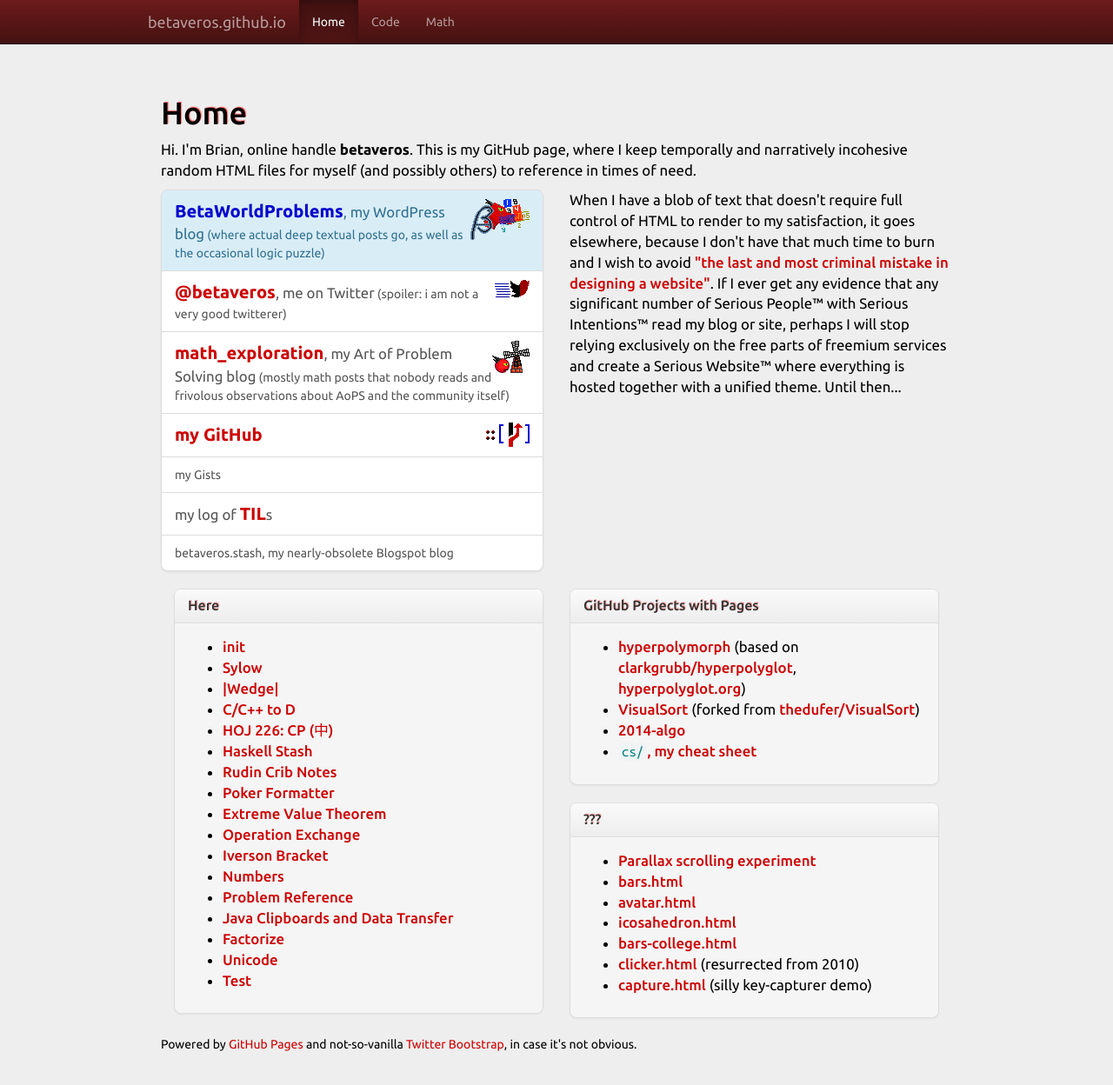
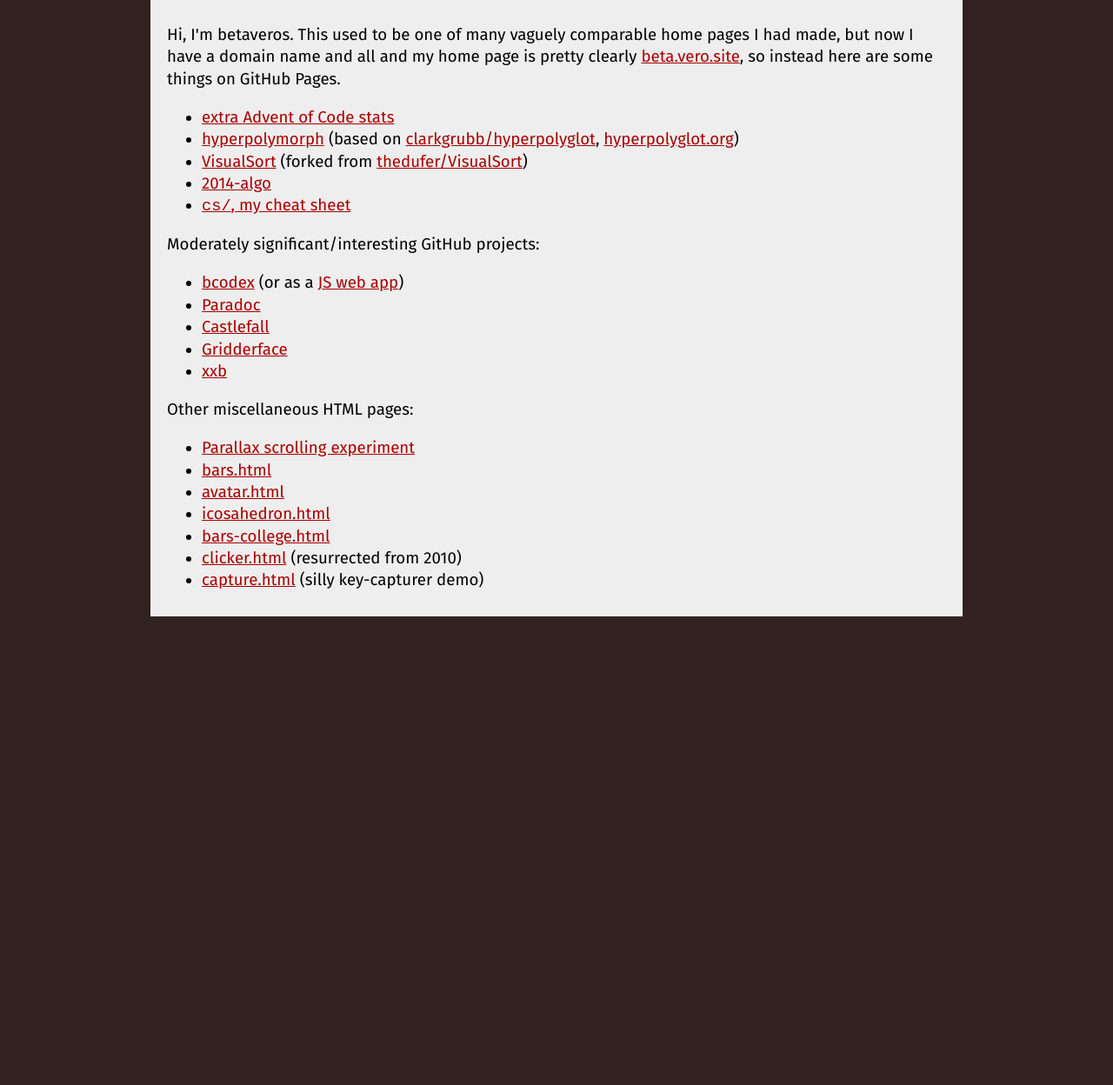
Before and after one commit to betaveros/betaveros.github.io, a Jekyll site: the page index.html, which Jekyll copies as it is, in a window 1280 px wide and 1261 px high. Shown: the top 1248 px of the window at 87% size. Built offline with Jekyll 4.4.1, drawn with Linux system fonts in a browser that asks for light colours.

Commit message:
replace index.html

```diff
--- a/index.html
+++ b/index.html
@@ -1,78 +1,55 @@
----
-layout: default
-category: home
-title: Home
----
-<p class="master">Hi. I'm Brian, online handle <strong>betaveros</strong>. This is my GitHub page, where I keep temporally and narratively incohesive random HTML files for myself (and possibly others) to reference in times of need.</p>
+<!DOCTYPE html>
+<html lang="en">
+	<head>
+	<meta charset="utf-8">
+	<meta http-equiv="X-UA-Compatible" content="IE=edge">
+	<meta name="viewport" content="width=device-width, initial-scale=1">
+	<title>betaveros.github.io</title>
+	<link href='https://fonts.googleapis.com/css?family=Fira+Sans:400,400italic,500' rel='stylesheet' type='text/css'>
+	<style>
+/* generic */
+body {
+	font-family: "Fira Sans",Ubuntu,"Helvetica Neue",Helvetica,Arial,sans-serif;
+	font-size: 14pt;
+	line-height: 1.36;
+	background-color: #322;
+	margin: 0;
+}
+code { font-family: "Fira Mono",monospace; }
+a:link { color: #a00; }
+a:hover { color: #c00; }
+a:visited { color: #703; }
+a:visited:hover { color: #a03; }
 
-<div class="row">
-<div class="col-md-6">
-<div class="list-group">
-	<a href="https://betaveros.wordpress.com/" class="list-group-item list-group-item-info">
-		<img src="/img/wpicon.gif" alt="WordPress icon" class="pull-right"/>
-		<span class="master"><strong>BetaWorldProblems</strong>, my WordPress blog</span> (where actual deep textual posts go, as well as the occasional logic puzzle)
-		<span class="clearfix"></span>
-	</a>
-	<a href="https://twitter.com/betaveros" class="list-group-item">
-		<img src="/img/twittericon.gif" alt="Twitter icon" class="pull-right"/>
-		<span class="master"><strong>@betaveros</strong>, me on Twitter</span> (spoiler: i am not a very good twitterer)
-	</a>
-	<a href="http://www.artofproblemsolving.com/Forum/blog.php?u=25458" class="list-group-item">
-		<img src="/img/aopsicon.gif" alt="AoPS icon" class="pull-right"/>
-		<span class="master"><strong>math_exploration</strong>, my Art of Problem Solving blog</span> (mostly math posts that nobody reads and frivolous observations about AoPS and the community itself)
-		<span class="clearfix"></span>
-	</a>
-	<a href="https://github.com/betaveros" class="list-group-item">
-		<img src="/img/giticon.gif" alt="GitHub icon" class="pull-right"/>
-		<span class="master"><strong>my GitHub</strong></span>
-		<span class="clearfix"></span>
-	</a>
-	<a href="https://gist.github.com/betaveros" class="list-group-item">
-		my Gists
-	</a>
-	<a href="https://dl.dropboxusercontent.com/u/5295912/til.html" class="list-group-item">
-		<span class="master">my log of <strong>TIL</strong>s</span>
-	</a>
-	<a href="https://betaveros.blogspot.com/" class="list-group-item">
-		betaveros.stash, my nearly-obsolete Blogspot blog
-	</a>
-</div>
-</div>
-<div class="col-md-6">
-<p class="master">When I have a blob of text that doesn't require full control of HTML to render to my satisfaction, it goes elsewhere, because I don't have that much time to burn and I wish to avoid <a href="http://qntm.org/design">"the last and most criminal mistake in designing a website"</a>. If I ever get any evidence that any significant number of Serious People™ with Serious Intentions™ read my blog or site, perhaps I will stop relying exclusively on the free parts of freemium services and create a Serious Website™ where everything is hosted together with a unified theme. Until then...</p>
-</div>
-</div>
+.wrap {
+	max-width: 48em; margin-left: auto; margin-right: auto; padding: 0.5em 1em;
+	background-color: #eee;
+	color: black;
+}
+	</style>
 
-<div class="col-md-6">
-<div class="panel panel-default">
-<div class="panel-heading"><h3 class="panel-title">Here</h3></div>
-<div class="panel-body">
-<ul class="master">
-  {% for post in site.posts %}
-    <li>
-      <a href="{{ post.url }}">{{ post.title }}</a>
-    </li>
-  {% endfor %}
-</ul>
-</div></div></div>
-
-<div class="col-md-6">
-<div class="panel panel-default">
-<div class="panel-heading"><h3 class="panel-title">GitHub Projects with Pages</h3></div>
-<div class="panel-body">
-<ul class="master">
+	<link rel="canonical" href="https://betaveros.github.io/">
+</head>
+	<body>
+		<main class="wrap">
+		<p>Hi, I'm betaveros. This used to be one of many vaguely comparable home pages I had made, but now I have a domain name and all and my home page is pretty clearly <a href="https://beta.vero.site/">beta.vero.site</a>, so instead here are some things on GitHub Pages.</p>
+		<ul>
+			<li><a href="extra-aoc-stats/">extra Advent of Code stats</a></li>
 			<li><a href="hyperpolymorph/">hyperpolymorph</a> (based on <a href="https://github.com/clarkgrubb/hyperpolyglot">clarkgrubb/hyperpolyglot</a>, <a href="http://hyperpolyglot.org/">hyperpolyglot.org</a>)</li>
 			<li><a href="VisualSort/">VisualSort</a> (forked from <a href="https://github.com/thedufer/VisualSort">thedufer/VisualSort</a>)</li>
 			<li><a href="2014-algo/">2014-algo</a></li>
 			<li><a href="cs/"><code>cs/</code>, my cheat sheet</a></li>
 		</ul>
-</div></div></div>
-
-<div class="col-md-6">
-<div class="panel panel-default">
-<div class="panel-heading"><h3 class="panel-title">???</h3></div>
-<div class="panel-body">
-<ul class="master">
+		<p>Moderately significant/interesting GitHub projects:</p>
+		<ul>
+			<li><a href="https://github.com/betaveros/bcodex">bcodex</a> (or as a <a href="bcodex/">JS web app</a>)</li>
+			<li><a href="https://github.com/betaveros/paradoc">Paradoc</a></li>
+			<li><a href="https://github.com/betaveros/castlefall">Castlefall</a></li>
+			<li><a href="https://github.com/betaveros/gridderface">Gridderface</a></li>
+			<li><a href="https://github.com/betaveros/xxb">xxb</a></li>
+		</ul>
+		<p>Other miscellaneous HTML pages:</p>
+		<ul>
 			<li><a href="scroll.html">Parallax scrolling experiment</a></li>
 			<li><a href="bars.html">bars.html</a></li>
 			<li><a href="avatar.html">avatar.html</a></li>
@@ -81,7 +58,6 @@
 			<li><a href="clicker.html">clicker.html</a> (resurrected from 2010)</li>
 			<li><a href="capture.html">capture.html</a> (silly key-capturer demo)</li>
 		</ul>
-</div></div></div>
-
-<div class="clearfix"></div>
-<p>Powered by <a href="https://pages.github.com/">GitHub Pages</a> and not-so-vanilla <a href="http://getbootstrap.com/">Twitter Bootstrap</a>, in case it's not obvious.</p>
+		</main>
+	</body>
+</html>
```
Lines whose indentation alone changed are shown as unchanged.
